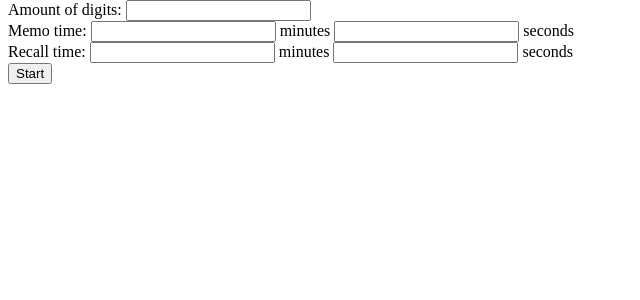
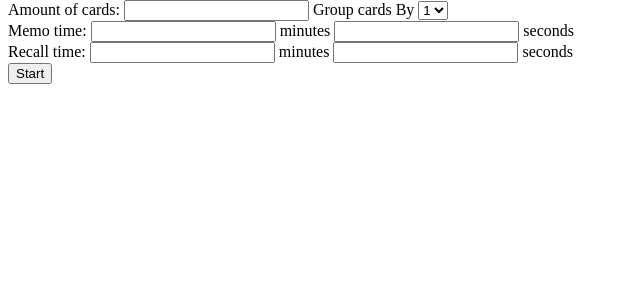
Before and after one commit to andersonmemory/Magil, a Django app: page /memory/cards/ in a window 1280 px wide. Shown: the part 26-326 px from the top of the page, without its empty margins (0-640 px from the left). Run offline with Django 5.2, Linux system fonts and the light colour scheme.

Commit message:
feat: add TODOs

```diff
--- a/magil_memory/static/cards/js/cards.js
+++ b/magil_memory/static/cards/js/cards.js
@@ -31,7 +31,7 @@ let recallTotalTime
 let recallTime = document.getElementById("recall_time")
 let recallBox = document.getElementById("recall_box")
 
-function generateDigits(amount) {
+function generateCards(amount) {
 
     clearList()
 
@@ -42,11 +42,13 @@ function generateDigits(amount) {
 
     amount = parseInt(amount)
 
-    for(let i = 0; i < amount; i++) {
-        let random_number = Math.floor((Math.random() * 10))
-        numberSequence.innerHTML += random_number
-        genCardsList.push(random_number)
-    }
+    // TODO generate a list with randomized itens added
+
+    // for(let i = 0; i < amount; i++) {
+    //     let random_number = Math.floor((Math.random() * 10))
+    //     numberSequence.innerHTML += random_number
+    //     genCardsList.push(random_number)
+    // }
 }
 
 function clearList() {
@@ -158,7 +160,7 @@ function finishRecall() {
 
     let memoDjangoElapsed = document.getElementById("memoElapsedTime")
     let recallDjangoElapsed = document.getElementById("recallElapsedTime")
-    let digitsDjangoAmount = document.getElementById("cardsAmount")
+    let cardsDjangoAmount = document.getElementById("cardsAmount")
     let scoreDjango = document.getElementById("userScore")
     let failureDjango = document.getElementById("userFailure")
 
@@ -166,7 +168,7 @@ function finishRecall() {
     failureDjango.value = failure
 
     // Text formattings
-    digitsDjangoAmount.value = cardsAmount.value
+    cardsDjangoAmount.value = cardsAmount.value
 
     let memoMin = Math.floor(memoElapsedTime / 60)
     let memoSec = memoElapsedTime % 60
@@ -191,20 +193,22 @@ let memoStart
 
 function main() {
 
-    generateDigits(cardsAmount.value)
+    // TODO: write generateCards
+
+    // generateCards(cardsAmount.value)
 
     // TODO: add more checks
-    checkValidationTimer()
+    // checkValidationTimer()
 
     // Initialization
 
-    initialScreen.classList.toggle("hide")
-    memoScreen.classList.toggle("hide")
-    memoScreenVisible = true
+    // initialScreen.classList.toggle("hide")
+    // memoScreen.classList.toggle("hide")
+    // memoScreenVisible = true
 
-    memoTotalTime = parseInt(memoMinutes.value) * 60 + parseInt(memoSeconds.value)
-    recallTotalTime = parseInt(recallMinutes.value) * 60 + parseInt(recallSeconds.value)
+    // memoTotalTime = parseInt(memoMinutes.value) * 60 + parseInt(memoSeconds.value)
+    // recallTotalTime = parseInt(recallMinutes.value) * 60 + parseInt(recallSeconds.value)
 
-    memoStart = setInterval(memoCounter, 1000)
+    // memoStart = setInterval(memoCounter, 1000)
 
 }
--- a/magil_memory/templates/magil_memory/cards.html
+++ b/magil_memory/templates/magil_memory/cards.html
@@ -10,12 +10,23 @@
 
     <main id="initial_screen">
     <!-- loading contents -->
-        <link rel="stylesheet" href="{% static 'digits/css/style.css' %}">
-        <script src="{% static 'digits/js/digits.js' %}" defer></script>
+        <link rel="stylesheet" href="{% static 'cards/css/style.css' %}">
+        <script src="{% static 'cards/js/cards.js' %}" defer></script>
 
     <!-- amount -->
-        <label for="amount">Amount of digits: </label>
-        <input type="text" name="amount" id="digits_amount">
+        <label for="amount">Amount of cards: </label>
+        <input type="text" name="amount" id="cards_amount">
+
+    <!-- group by -->
+        <label for="group">Group cards By</label>
+        <select name="group" id="grou_by_cards">
+            <option value="1">1</option>
+            <option value="2">2</option>
+            <option value="3">3</option>
+            <option value="4">4</option>
+            <option value="5">5</option>
+            <option value="6">6</option>
+        </select>
 
         <br>
 
@@ -38,6 +49,8 @@
         <label for="recall_seconds">seconds</label>
 
         <br>
+
+
 
         <button id="start" onclick="main()">Start</button>
 
```
